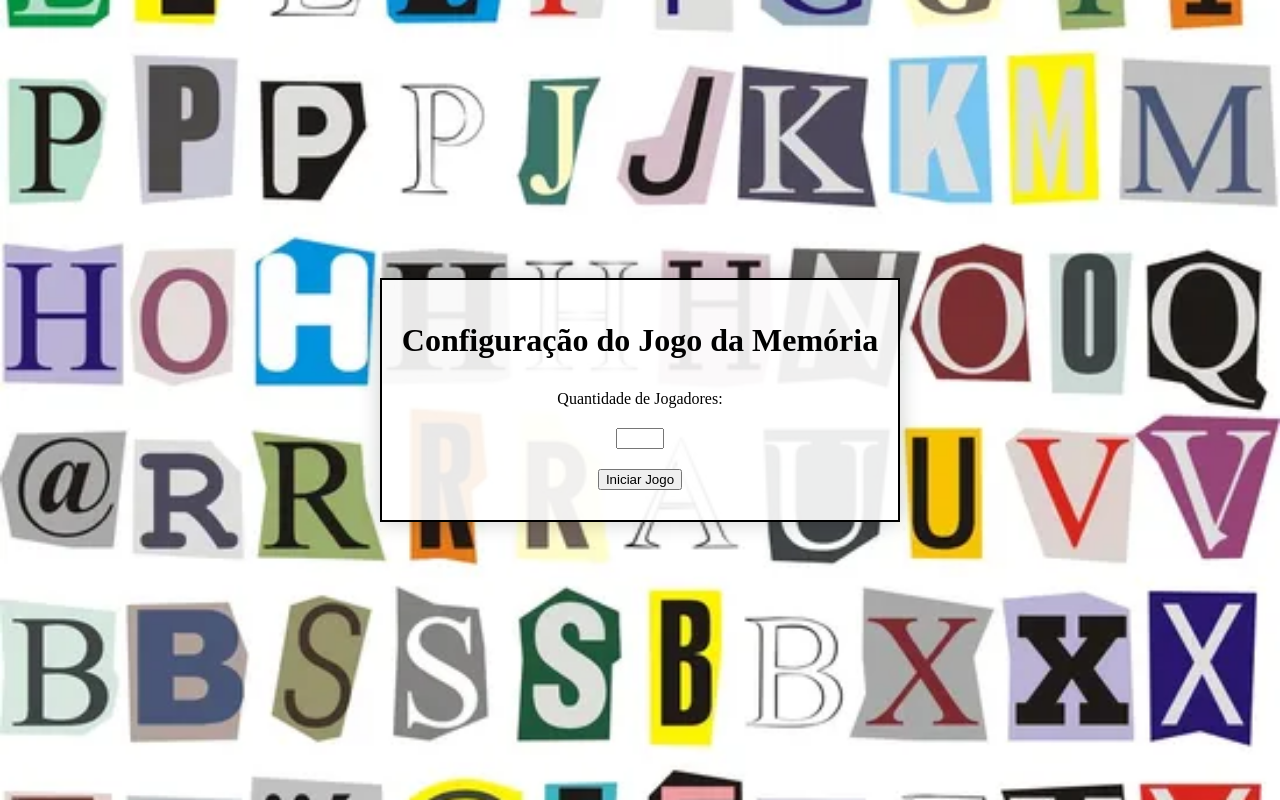
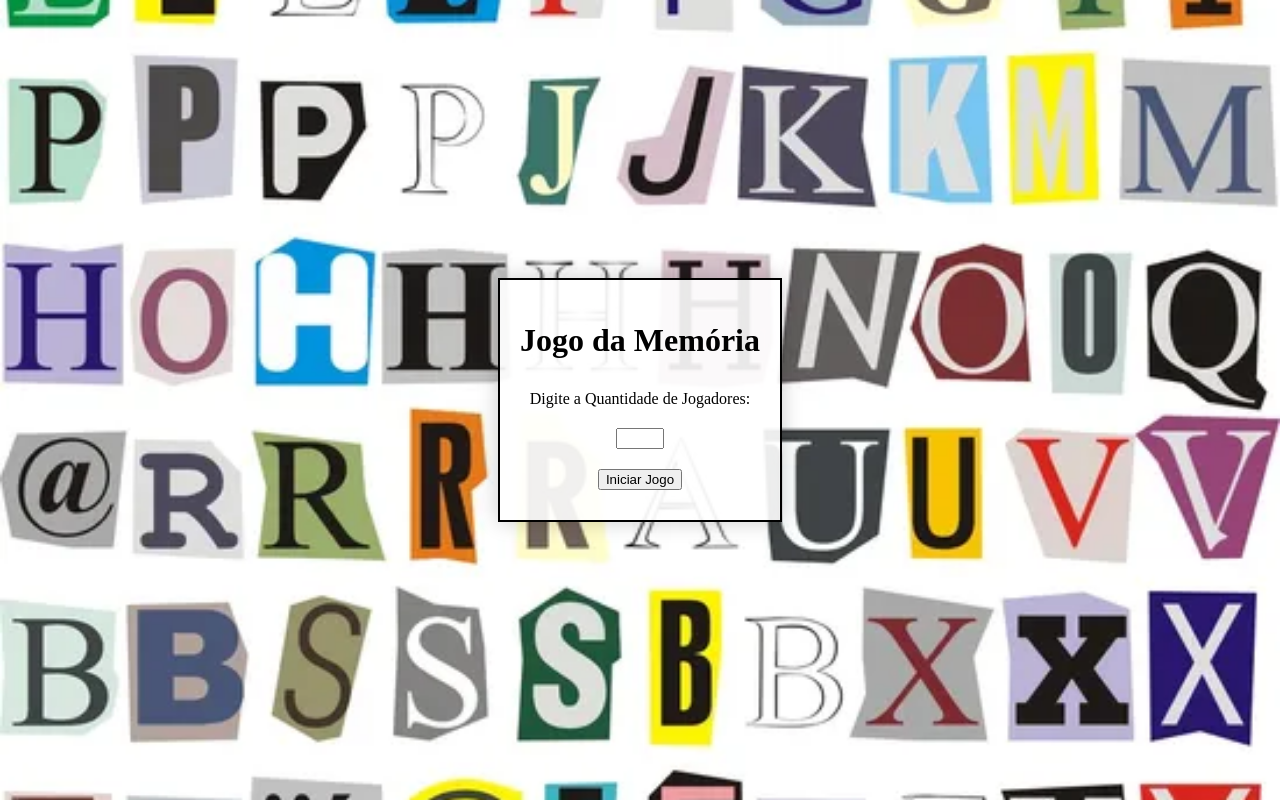
Before and after one commit to NJF289/Memorizando, a plain HTML site: page index.html in a window 1280 px wide. Drawn offline with Linux system fonts and the light colour scheme.

Commit message:
juste html

```diff
--- a/index.html
+++ b/index.html
@@ -2,14 +2,14 @@
 <html lang="pt-BR">
 <head>
     <meta charset="UTF-8">
-    <title>Configuração do Jogo da Memória</title>
+    <title>Jogo da Memória</title>
     <link rel="stylesheet" href="styles.css">
 </head>
 <body>
     <div class="container">
-        <h1>Configuração do Jogo da Memória</h1>
+        <h1>Jogo da Memória</h1>
         <form id="setup-form">
-            <label for="num-players">Quantidade de Jogadores:</label>
+            <label for="num-players">Digite a Quantidade de Jogadores:</label>
             <input type="number" id="num-players" name="num-players" min="1" max="4" required>
             <div id="player-names"></div>
             <button type="submit">Iniciar Jogo</button>
```
Also changed, not shown: game/game.html (+2 -2 lines).
